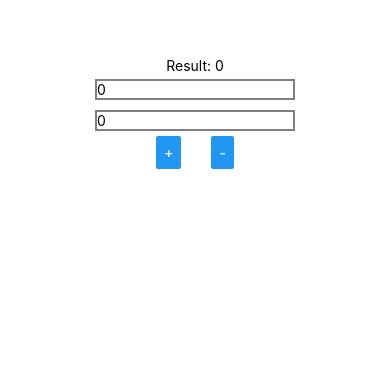
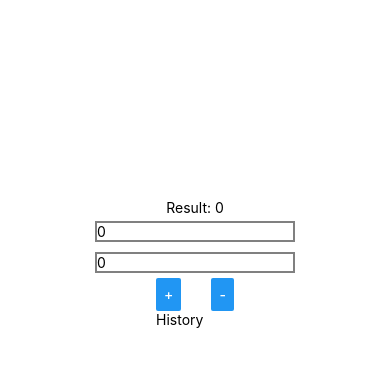
Before and after one commit to Temelius/mobile-programming, a React Native app: screen / in a window 390 px wide. Shown: the part 309-676 px from the top of the page. Built offline with nearby package versions, Linux system fonts and the light colour scheme.

Commit message:
Add task 3 - Calculator with history

```diff
--- a/App.js
+++ b/App.js
@@ -1,19 +1,30 @@
 import { StatusBar } from 'expo-status-bar'
 import React, { useState } from 'react'
-import { StyleSheet, Text, View, Button, TextInput } from 'react-native'
+import { StyleSheet, Text, View, Button, TextInput, FlatList } from 'react-native'
 
 export default function App() {
 
   const [result, setResult] = useState(0)
   const [numberOne, setNumberOne] = useState(0)
   const [numberTwo, setNumberTwo] = useState(0)
+  const [history, setHistory] = useState([])
 
   const sum = () => {
-    setResult(parseInt(numberOne) + parseInt(numberTwo))
+    var num1 = parseInt(numberOne)
+    var num2 = parseInt(numberTwo)
+    var result = num1 + num2
+
+    setResult(result)
+    setHistory([...history, {key:num1 + ' + ' + num2 + ' = ' + result}])
   }
 
   const subtract = () => {
-    setResult(parseInt(numberOne) - parseInt(numberTwo))
+      var num1 = parseInt(numberOne)
+      var num2 = parseInt(numberTwo)
+      var result = num1 - num2
+
+      setResult(result)
+      setHistory([...history, {key:num1 + ' - ' + num2 + ' = ' + result}])
   }
 
   const Spacer = () => (
@@ -23,7 +34,7 @@ export default function App() {
   return (
     <View style={styles.container}>
       <View>
-        <Text>Result: {result}</Text>
+        <Text style={{marginTop:300}}>Result: {result}</Text>
       </View>
       <View>
         <TextInput style={styles.inputField}
@@ -41,12 +52,19 @@ export default function App() {
           value={numberTwo.toString()}
         />
       </View>
+      <View>
+        <View style={styles.buttons}>
+          <Button title='+' onPress={sum} />
+          <Spacer />
+          <Button title='-' onPress={subtract} />
+        </View>
+        <Text>History</Text>
+        <FlatList
+          data={history}
+          renderItem={({item}) => <Text>{item.key}</Text>}
+        />
+      </View>
 
-      <View style={styles.buttons}>
-        <Button title='+' onPress={sum} />
-        <Spacer />
-        <Button title='-' onPress={subtract} />
-      </View>
     </View>
   );
 }
```
